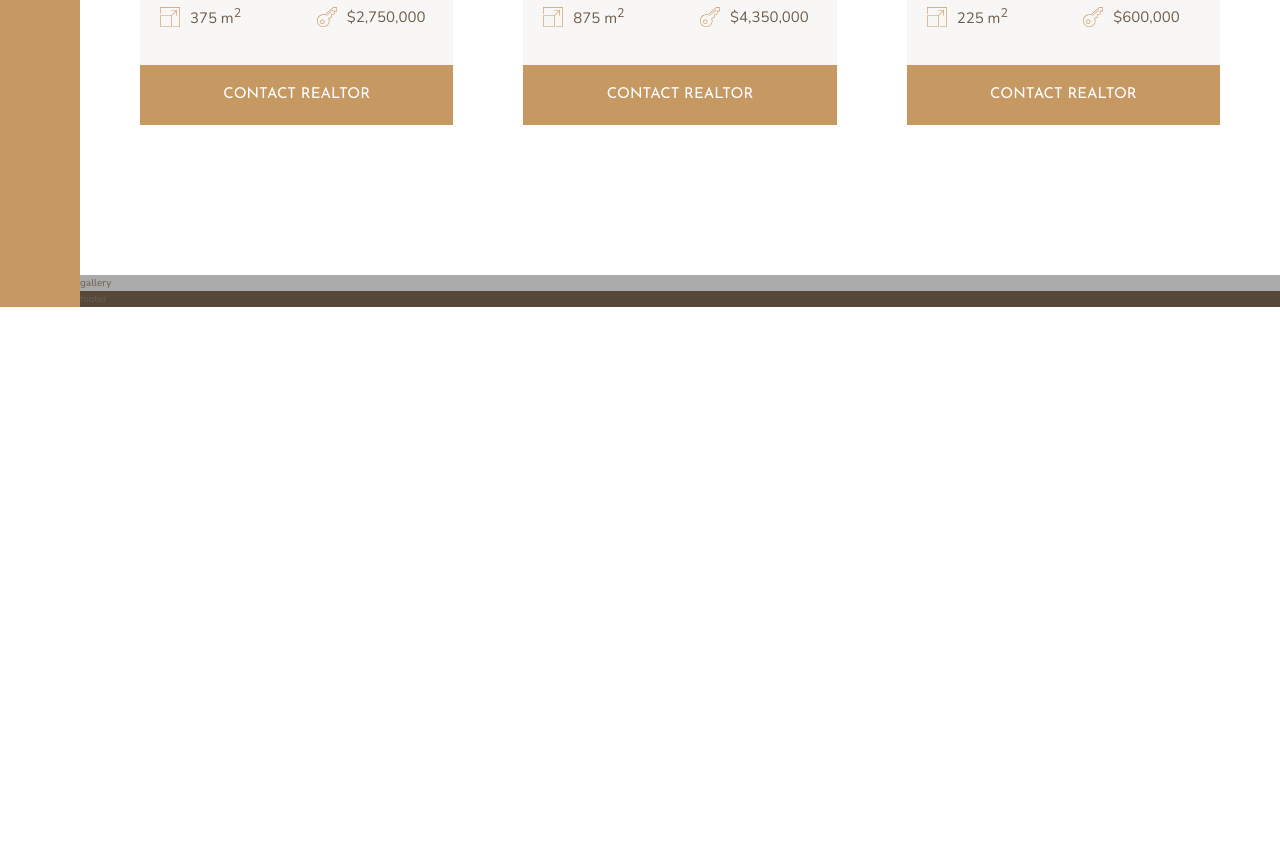
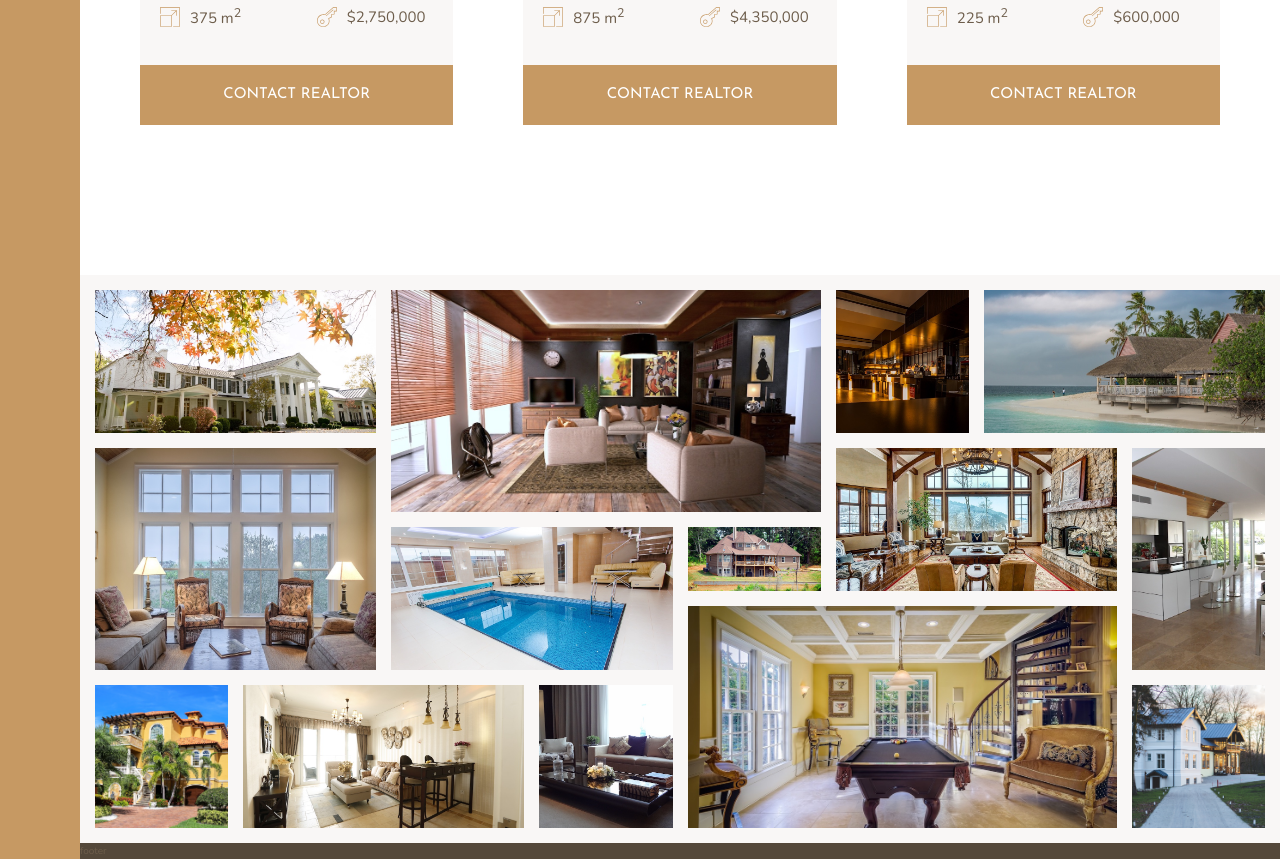
Before and after one commit to bechandrakant/realtors-project, a website: page index.html in a window 1280 px wide. Shown: the part 2924-3783 px from the top of the page. Before the commit the page ends 3231 px from the top, so only its background shows below. Drawn offline with nearby package versions, Linux system fonts and the light colour scheme.

Commit message:
feat(gallery): implement gallery ui

```diff
--- a/index.html
+++ b/index.html
@@ -305,7 +305,73 @@
       </div>
     </div>
 
-    <div class="gallery">gallery</div>
+    <div class="gallery">
+      <figure class="gallery__item gallery__item--1">
+        <img src="img/gal-1.jpeg" alt="Gallery image" class="gallery__img" />
+      </figure>
+      <figure class="gallery__item gallery__item--1">
+        <img src="img/gal-1.jpeg" alt="Gallery image 1" class="gallery__img" />
+      </figure>
+      <figure class="gallery__item gallery__item--2">
+        <img src="img/gal-2.jpeg" alt="Gallery image 2" class="gallery__img" />
+      </figure>
+      <figure class="gallery__item gallery__item--3">
+        <img src="img/gal-3.jpeg" alt="Gallery image 3" class="gallery__img" />
+      </figure>
+      <figure class="gallery__item gallery__item--4">
+        <img src="img/gal-4.jpeg" alt="Gallery image 4" class="gallery__img" />
+      </figure>
+      <figure class="gallery__item gallery__item--5">
+        <img src="img/gal-5.jpeg" alt="Gallery image 5" class="gallery__img" />
+      </figure>
+      <figure class="gallery__item gallery__item--6">
+        <img src="img/gal-6.jpeg" alt="Gallery image 6" class="gallery__img" />
+      </figure>
+      <figure class="gallery__item gallery__item--7">
+        <img src="img/gal-7.jpeg" alt="Gallery image 7" class="gallery__img" />
+      </figure>
+      <figure class="gallery__item gallery__item--8">
+        <img src="img/gal-8.jpeg" alt="Gallery image 8" class="gallery__img" />
+      </figure>
+      <figure class="gallery__item gallery__item--9">
+        <img src="img/gal-9.jpeg" alt="Gallery image 9" class="gallery__img" />
+      </figure>
+      <figure class="gallery__item gallery__item--10">
+        <img
+          src="img/gal-10.jpeg"
+          alt="Gallery image 10"
+          class="gallery__img"
+        />
+      </figure>
+      <figure class="gallery__item gallery__item--11">
+        <img
+          src="img/gal-11.jpeg"
+          alt="Gallery image 11"
+          class="gallery__img"
+        />
+      </figure>
+      <figure class="gallery__item gallery__item--12">
+        <img
+          src="img/gal-12.jpeg"
+          alt="Gallery image 12"
+          class="gallery__img"
+        />
+      </figure>
+      <figure class="gallery__item gallery__item--13">
+        <img
+          src="img/gal-13.jpeg"
+          alt="Gallery image 13"
+          class="gallery__img"
+        />
+      </figure>
+      <figure class="gallery__item gallery__item--14">
+        <img
+          src="img/gal-14.jpeg"
+          alt="Gallery image 14"
+          class="gallery__img"
+        />
+      </figure>
+    </div>
 
     <footer class="footer">footer</footer>
   </body>
--- a/sass/_gallery.scss
+++ b/sass/_gallery.scss
@@ -1,5 +1,76 @@
 .gallery {
-  background-color: $color-grey-light-2;
+  background-color: $color-grey-light-1;
   grid-column: full-start / full-end;
-  grid-row: 5 / 6;
+
+  display: grid;
+  grid-template-columns: repeat(8, 1fr);
+  grid-template-rows: repeat(7, 5vw);
+  gap: 1.5rem;
+  padding: 1.5rem;
+
+  &__item {
+    &--1 {
+      grid-row: 1 / span 2;
+      grid-column: 1 / span 2;
+    }
+    &--2 {
+      grid-row: 1 / span 3;
+      grid-column: 3 / span 3;
+    }
+    &--3 {
+      grid-row: 1 / span 2;
+      grid-column: 6 / 7;
+    }
+    &--4 {
+      grid-row: 1 / span 2;
+      grid-column: 7 / span 2;
+    }
+    &--5 {
+      grid-row: 3 / span 3;
+      grid-column: 1 / span 2;
+    }
+    &--6 {
+      grid-row: 4 / span 2;
+      grid-column: 3 / span 2;
+    }
+    &--7 {
+      grid-row: 4 / 5;
+      grid-column: 5 / 6;
+    }
+    &--8 {
+      grid-row: 3 / span 2;
+      grid-column: 6 / span 2;
+    }
+    &--9 {
+      grid-row: 3 / span 3;
+      grid-column: 8 / 9;
+    }
+    &--10 {
+      grid-row: 6 / span 2;
+      grid-column: 1 / 2;
+    }
+    &--11 {
+      grid-row: 6 / span 2;
+      grid-column: 2 / span 2;
+    }
+    &--12 {
+      grid-row: 6 / span 2;
+      grid-column: 4 / 5;
+    }
+    &--13 {
+      grid-row: 5 / span 3;
+      grid-column: 5 / span 3;
+    }
+    &--14 {
+      grid-row: 6 / span 2;
+      grid-column: 8 / 9;
+    }
+  }
+
+  &__img {
+    width: 100%;
+    height: 100%;
+    object-fit: cover;
+    display: block;
+  }
 }
```
Also changed, not shown: css/style.css.
